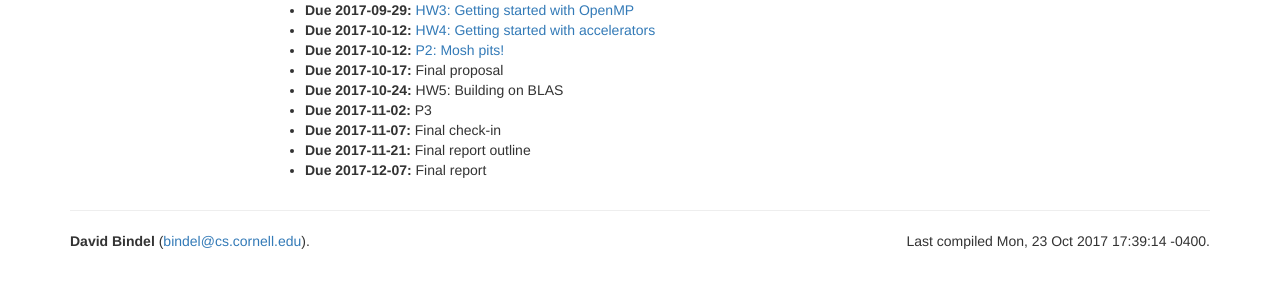
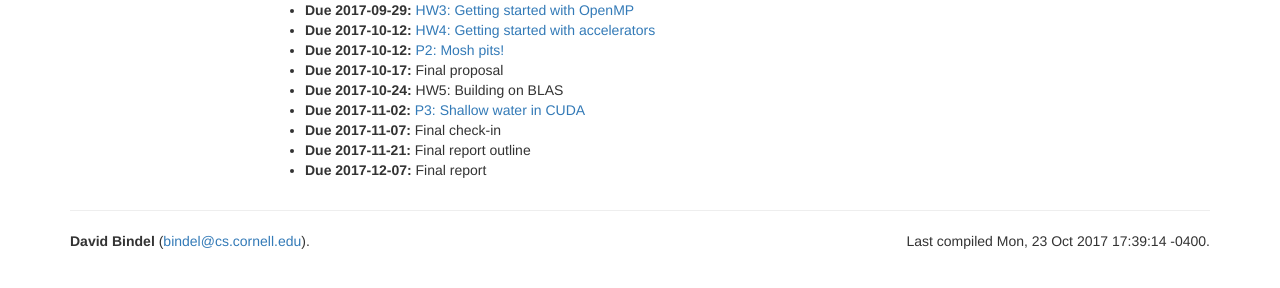
Before and after one commit to cornell-cs5220-f17/cs5220-f17, a Jekyll site: the page built from web/assignments.html, in a window 1280 px wide. Shown: the part 320-608 px from the top of the page. Built offline with Jekyll 4.4.1, drawn with Linux system fonts in a browser that asks for light colours; nearby versions of some CDN libraries.

Commit message:
Updated web page with pointer to shallow water.

```diff
--- a/web/_data/hw.yml
+++ b/web/_data/hw.yml
@@ -33,7 +33,8 @@
   desc: "HW5: Building on BLAS"
   due: 2017-10-24
 -
-  desc: "P3"
+  desc: "P3: Shallow water in CUDA"
+  url: https://github.com/cornell-cs5220-f17/water-cuda
   due: 2017-11-02
 -
   desc: "Final check-in"
```
